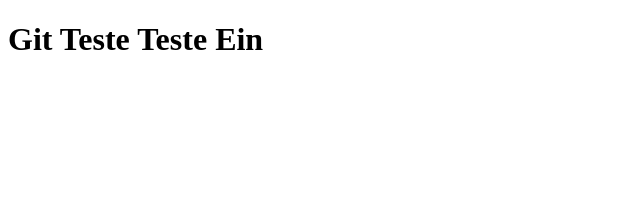
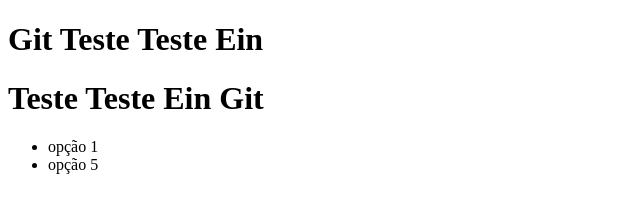
Before and after one commit to EricCerqueira/GitTeste, a plain HTML site: page index.html in a window 1280 px wide. Shown: the whole page, without its empty margins (0-640 px from the left). Drawn offline with Linux system fonts and the light colour scheme.

Commit message:
adicionando lista

```diff
--- a/index.html
+++ b/index.html
@@ -8,5 +8,10 @@
 </head>
 <body>
     <h1>Git Teste Teste Ein</h1>
+    <h1>Teste Teste Ein Git</h1>
+    <ul>
+        <li>opção 1</li>
+        <li>opção 5</li>
+    </ul>
 </body>
 </html>
```
